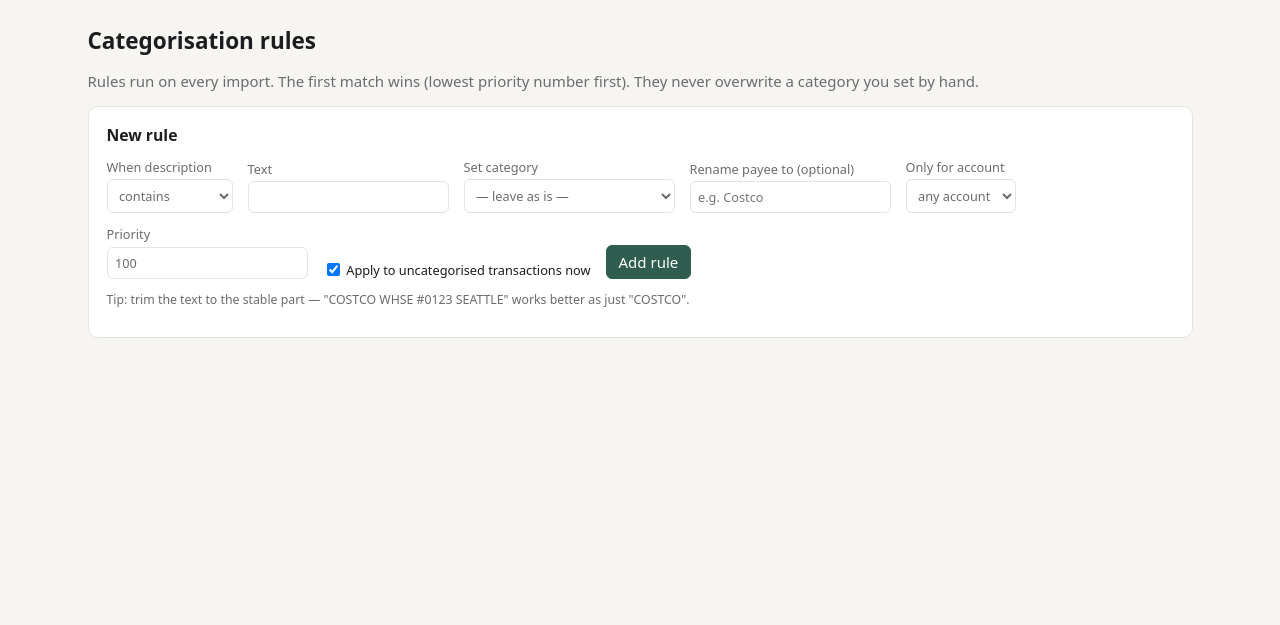
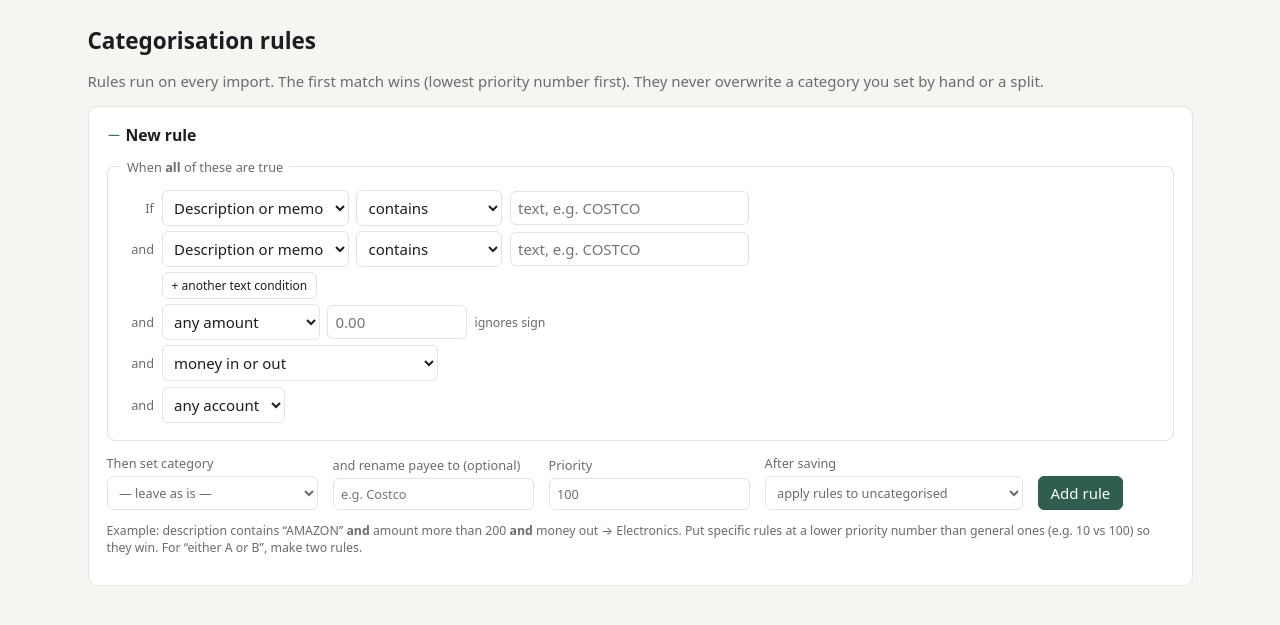
Before and after one commit to prasadchawak/PersonalFinanceInsights, a FastAPI app: page /rules in a window 1280 px wide. Shown: the part 53-678 px from the top of the page. Run offline with FastAPI, Linux system fonts and the light colour scheme; data comes from the database, SQL or seed files in the repository; data that the repository does not hold is empty.

Commit message:
Delete accounts, sortable transaction columns, multi-condition (AND) rules
- Accounts: permanently delete an account with its transactions, splits, import
  history and account-specific rules; requires typing the account name
- Transactions: sort by date, payee, account, category path or amount (asc/desc),
  preserved across filters and paging
- Rules: any number of text conditions (description/memo, incl. doesn't contain)
  AND amount (=, >, >=, <, <=, between) AND direction AND account; stored in a new
  rule_conditions table; existing rules are migrated automatically
- Tests: 45 passing (also with networking disabled)

Co-Authored-By: Claude Opus 5.5 <noreply@anthropic.com>
Claude-Session: https://claude.ai/code/session_01HDi6eGCguk3rvN8LYVtoAV

```diff
--- a/app/main.py
+++ b/app/main.py
@@ -197,6 +197,27 @@ def edit_account(account_id: int, name: str = Form(...), institution: str = Form
     return RedirectResponse("/accounts?msg=" + quote("Saved."), status_code=303)
 
 
+@app.post("/accounts/{account_id}/delete")
+def delete_account(account_id: int, confirm_name: str = Form("")):
+    """Permanently delete an account with all its transactions, splits, import history and
+    account-specific rules. Requires typing the account's name."""
+    from urllib.parse import quote
+    with conn() as c:
+        acct = c.execute("SELECT name FROM accounts WHERE id = ?", (account_id,)).fetchone()
+        if not acct:
+            raise HTTPException(404)
+        if confirm_name.strip() != acct["name"]:
+            return RedirectResponse("/accounts?error=" + quote(f"Type the account name exactly (“{acct['name']}”) to delete it."),
+                                    status_code=303)
+        n = c.execute("SELECT COUNT(*) FROM transactions WHERE account_id = ?", (account_id,)).fetchone()[0]
+        c.execute("DELETE FROM transactions WHERE account_id = ?", (account_id,))   # splits cascade
+        c.execute("DELETE FROM imports WHERE account_id = ?", (account_id,))
+        c.execute("DELETE FROM rules WHERE account_id = ?", (account_id,))          # conditions cascade
+        c.execute("DELETE FROM accounts WHERE id = ?", (account_id,))
+    return RedirectResponse("/accounts?msg=" + quote(f"Deleted “{acct['name']}” and its {n} transaction{'s' if n != 1 else ''}."),
+                            status_code=303)
+
+
 @app.post("/accounts/{account_id}/opening")
 def set_opening(account_id: int, opening_balance: str = Form(...)):
     from .normalize import parse_amount_cents
@@ -372,27 +393,47 @@ def _tx_filters(conn_, account, category, month, q, start=None, end=None):
     return (" WHERE " + " AND ".join(where)) if where else "", args
 
 
+# Sortable columns: SQL (direction filled in) and the natural first direction when you click a header.
+_CAT_PATH = ("CASE WHEN EXISTS (SELECT 1 FROM splits s WHERE s.transaction_id = t.id) THEN '~split' "
+             "ELSE COALESCE(c3.name || '/' || c2.name || '/' || c1.name, c2.name || '/' || c1.name, c1.name, '~~') END")
+SORTS = {
+    "date": ("t.posted_date {d}", "desc"),
+    "payee": ("t.payee COLLATE NOCASE {d}, t.posted_date DESC", "asc"),
+    "account": ("a.name COLLATE NOCASE {d}, t.posted_date DESC", "asc"),
+    "category": (_CAT_PATH + " COLLATE NOCASE {d}, t.posted_date DESC", "asc"),
+    "amount": ("t.amount_cents {d}", "asc"),   # asc = biggest spending first
+}
+
+
 @app.get("/transactions", response_class=HTMLResponse)
 def transactions(request: Request, account: str | None = None, category: str | None = None,
                  month: str | None = None, q: str | None = None, start: str | None = None,
-                 end: str | None = None, page: str | None = None, updated: str | None = None):
+                 end: str | None = None, page: str | None = None, updated: str | None = None,
+                 sort: str = "date", dir: str | None = None):
     page = max(_int(page) or 1, 1)
+    sort = sort if sort in SORTS else "date"
+    dir = dir if dir in ("asc", "desc") else SORTS[sort][1]
     with conn() as c:
         tree = cats.load(c)
         where, args = _tx_filters(c, account, category, month, q, start, end)
         total, total_cents = c.execute(
             f"SELECT COUNT(*), COALESCE(SUM(t.amount_cents),0) FROM transactions t{where}", args).fetchone()
+        order = SORTS[sort][0].format(d=dir.upper())
         txns = c.execute(f"""SELECT t.*, a.name AS account_name
-                             FROM transactions t JOIN accounts a ON a.id = t.account_id{where}
-                             ORDER BY t.posted_date DESC, t.id DESC LIMIT ? OFFSET ?""",
+                             FROM transactions t JOIN accounts a ON a.id = t.account_id
+                             LEFT JOIN categories c1 ON c1.id = t.category_id
+                             LEFT JOIN categories c2 ON c2.id = c1.parent_id
+                             LEFT JOIN categories c3 ON c3.id = c2.parent_id{where}
+                             ORDER BY {order}, t.id {dir.upper()} LIMIT ? OFFSET ?""",
                          (*args, PAGE_SIZE, (page - 1) * PAGE_SIZE)).fetchall()
         accounts = c.execute("SELECT id, name FROM accounts ORDER BY name").fetchall()
         split_map = splits.for_transactions(c, [t["id"] for t in txns])
     f = {"account": _int(account), "category": category or "", "month": month or "", "q": q or "",
-         "start": start or "", "end": end or ""}
+         "start": start or "", "end": end or "", "sort": sort, "dir": dir}
     return render(request, "transactions.html", txns=txns, accounts=accounts, cat_list=tree.ordered(),
                   tree=tree, f=f, total=total, total_cents=total_cents, page=page,
-                  pages=max(1, -(-total // PAGE_SIZE)), updated=_int(updated), split_map=split_map)
+                  pages=max(1, -(-total // PAGE_SIZE)), updated=_int(updated), split_map=split_map,
+                  sort_defaults={k: v[1] for k, v in SORTS.items()})
 
 
 @app.post("/transactions/bulk")
@@ -687,55 +728,71 @@ def reports_page(request: Request, report: str = "spending", period: str = "6m",
 
 @app.get("/rules", response_class=HTMLResponse)
 def rules_page(request: Request, pattern: str = "", category_id: str | None = None, applied: str | None = None,
-               saved: str | None = None, error: str | None = None):
+               saved: str | None = None, error: str | None = None, edit: str | None = None):
     with conn() as c:
         tree = cats.load(c)
-        rules = c.execute("""SELECT r.*, a.name AS account_name FROM rules r
-                             LEFT JOIN accounts a ON a.id = r.account_id
-                             ORDER BY r.priority, r.id""").fetchall()
+        rules = rules_mod.load(c)
+        names = dict(c.execute("SELECT id, name FROM accounts").fetchall())
         accounts = c.execute("SELECT id, name FROM accounts ORDER BY name").fetchall()
-        c_rules = rules_mod.match_counts(c)
+        matches = rules_mod.match_counts(c)
+    for r in rules:
+        r["account_name"] = names.get(r["account_id"])
+        r["summary"] = [rules_mod.describe(x) for x in r["conds"]]
+        r["text_conds"] = [x for x in r["conds"] if x["field"] in rules_mod.TEXT_FIELDS]
+        r["amount_cond"] = next((x for x in r["conds"] if x["field"] == "amount"), None)
+        r["direction"] = next((x["value"] for x in r["conds"] if x["field"] == "direction"), "")
     return render(request, "rules.html", rules=rules, cat_list=tree.ordered(), tree=tree, accounts=accounts,
                   prefill={"pattern": pattern, "category_id": _int(category_id)}, applied=_int(applied),
-                  saved=saved, error=error, matches=c_rules)
+                  saved=saved, error=error, matches=matches, edit=_int(edit),
+                  text_fields=[(k, rules_mod.FIELD_LABELS[k]) for k in rules_mod.TEXT_FIELDS],
+                  text_ops=rules_mod.TEXT_OPS, amount_ops=rules_mod.AMOUNT_OPS)
+
+
+def _conds_from_form(form) -> list[dict]:
+    """Text rows (t_field/t_op/t_value, repeatable) + one amount test + one direction test, all ANDed."""
+    from .normalize import parse_amount_cents
+    conds = []
+    if form.get("pattern"):  # older single-condition form fields
+        conds.append({"field": "text", "op": form.get("match_type") or "contains", "value": form.get("pattern")})
+    for f, op, v in zip(form.getlist("t_field"), form.getlist("t_op"), form.getlist("t_value")):
+        conds.append({"field": f, "op": op, "value": v})
+    a_op, a_v, a_v2 = form.get("amount_op") or "", (form.get("amount_v") or "").strip(), (form.get("amount_v2") or "").strip()
+    if a_op and a_v:
+        try:
+            v1 = parse_amount_cents(a_v)
+            v2 = parse_amount_cents(a_v2) if a_v2 else None
+        except ValueError:
+            raise rules_mod.RuleError("Amounts must be numbers, e.g. 100 or 49.99.")
+        conds.append({"field": "amount", "op": a_op, "value": v1, "value2": v2})
+    if form.get("direction") in ("in", "out"):
+        conds.append({"field": "direction", "op": "is", "value": form.get("direction")})
+    return conds
+
+
+async def _save_rule(request: Request, rule_id: int | None):
+    from urllib.parse import quote
+    form = await request.form()
+    try:
+        with conn() as c:
+            rules_mod.save(c, rule_id, _conds_from_form(form), _int(form.get("category_id")),
+                           (form.get("rename_to") or "").strip() or None, _int(form.get("account_id")),
+                           _int(form.get("priority")) or 100)
+            reapply = form.get("reapply") or ("uncategorized" if form.get("apply_now") else "")
+            n = rules_mod.apply_all(c, only_uncategorized=(reapply != "all")) if reapply else None
+    except rules_mod.RuleError as e:
+        back_to = f"/rules?error={quote(str(e))}" + (f"&edit={rule_id}" if rule_id else "")
+        return RedirectResponse(back_to, status_code=303)
+    return RedirectResponse(f"/rules?applied={n}" if n is not None else "/rules?saved=1", status_code=303)
 
 
 @app.post("/rules")
-def create_rule(match_type: str = Form("contains"), pattern: str = Form(...), category_id: str = Form(""),
-                rename_to: str = Form(""), account_id: str = Form(""), priority: str = Form("100"),
-                apply_now: str = Form(None)):
-    if match_type not in ("contains", "starts_with", "equals", "regex"):
-        raise HTTPException(400)
-    if not _int(category_id) and not rename_to.strip():
-        raise HTTPException(400, "A rule needs a category or a rename")
-    with conn() as c:
-        c.execute("INSERT INTO rules(priority, match_type, pattern, account_id, category_id, rename_to)"
-                  " VALUES (?,?,?,?,?,?)",
-                  (_int(priority) or 100, match_type, pattern.strip(), _int(account_id), _int(category_id),
-                   rename_to.strip() or None))
-        n = rules_mod.apply_all(c) if apply_now else None
-    return RedirectResponse(f"/rules?applied={n}" if n is not None else "/rules", status_code=303)
+async def create_rule(request: Request):
+    return await _save_rule(request, None)
 
 
 @app.post("/rules/{rule_id}")
-def update_rule(rule_id: int, match_type: str = Form("contains"), pattern: str = Form(...),
-                category_id: str = Form(""), rename_to: str = Form(""), account_id: str = Form(""),
-                priority: str = Form("100"), reapply: str = Form(None)):
-    if match_type not in ("contains", "starts_with", "equals", "regex"):
-        raise HTTPException(400)
-    if not _int(category_id) and not rename_to.strip():
-        raise HTTPException(400, "A rule needs a category or a rename")
-    if match_type == "regex":
-        try:
-            re.compile(pattern)
-        except re.error:
-            return RedirectResponse("/rules?error=That+regex+isn%27t+valid", status_code=303)
-    with conn() as c:
-        c.execute("UPDATE rules SET match_type=?, pattern=?, category_id=?, rename_to=?, account_id=?, priority=?"
-                  " WHERE id=?", (match_type, pattern.strip(), _int(category_id), rename_to.strip() or None,
-                                  _int(account_id), _int(priority) or 100, rule_id))
-        n = rules_mod.apply_all(c, only_uncategorized=(reapply != "all")) if reapply else None
-    return RedirectResponse(f"/rules?applied={n}" if n is not None else "/rules?saved=1", status_code=303)
+async def update_rule(request: Request, rule_id: int):
+    return await _save_rule(request, rule_id)
 
 
 @app.post("/rules/{rule_id}/delete")
--- a/app/services.py
+++ b/app/services.py
@@ -33,7 +33,7 @@ def store(conn: sqlite3.Connection, account_id: int, filename: str, file_hash: s
     for t in txns:
         payee = clean_payee(t.payee_raw)
         category_id = None
-        r = rules_mod.first_match(rules, account_id, t.payee_raw, t.memo)
+        r = rules_mod.first_match(rules, account_id, t.payee_raw, t.memo, t.amount_cents)
         if r:
             category_id = r["category_id"]
             payee = r["rename_to"] or payee
--- a/app/static/app.js
+++ b/app/static/app.js
@@ -55,3 +55,21 @@ document.addEventListener("submit", (e) => {
   });
   recalc();
 })();
+
+// Rule editor: add text-condition rows; show the second amount box only for "between".
+document.addEventListener("click", (e) => {
+  const btn = e.target.closest && e.target.closest(".addcond");
+  if (!btn) return;
+  const rows = btn.parentElement.querySelector(".condrows");
+  const last = rows.lastElementChild.cloneNode(true);
+  last.querySelector("input").value = "";
+  last.querySelector(".and").textContent = "and";
+  rows.appendChild(last);
+  last.querySelector("input").focus();
+});
+document.addEventListener("change", (e) => {
+  if (e.target.classList && e.target.classList.contains("amountop")) {
+    const v2 = e.target.parentElement.querySelector(".v2");
+    if (v2) v2.classList.toggle("hidden", e.target.value !== "between");
+  }
+});
--- a/app/static/style.css
+++ b/app/static/style.css
@@ -162,3 +162,30 @@ details.ruleedit[open] form { position: absolute; right: 1.5rem; z-index: 4; wid
   border: 1px solid var(--line); border-radius: 10px; padding: 1rem; box-shadow: 0 8px 28px rgba(0,0,0,.12); }
 table.rules td { vertical-align: middle; }
 .brand span { color: var(--accent); }
+
+/* ---------- multi-condition rules */
+fieldset.conds { border: 1px solid var(--line); border-radius: 8px; padding: .6rem .9rem .8rem; margin: 0 0 .9rem; }
+fieldset.conds legend { padding: 0 .4rem; color: var(--muted); font-size: .85rem; }
+.condrow { display: flex; gap: .5rem; align-items: center; flex-wrap: wrap; margin: .35rem 0; }
+.condrow .and { width: 2.2rem; text-align: right; color: var(--muted); font-size: .85rem; }
+.condrow input[name=t_value] { min-width: 220px; }
+.btn.small { font-size: .8rem; padding: .25rem .6rem; margin-left: 2.7rem; }
+b.and { font-size: .7rem; color: var(--muted); letter-spacing: .04em; }
+span.cond { white-space: nowrap; }
+details.newrule > summary { list-style: none; cursor: pointer; }
+details.newrule > summary h2 { display: inline; }
+details.newrule > summary::before { content: "＋ "; color: var(--accent); }
+details.newrule[open] > summary::before { content: "－ "; }
+details.newrule[open] > summary { margin-bottom: .8rem; }
+details.ruleedit[open] form { width: min(860px, 94vw); }
+
+/* ---------- sortable headers */
+th a.sort { color: var(--muted); }
+th a.sort:hover { color: var(--ink); text-decoration: none; }
+th a.sort.on { color: var(--ink); }
+.dangerzone { border-color: #e7b3ad; }
+@media (prefers-color-scheme: dark) { .dangerzone { border-color: #6b2e28; } }
+.dangerzone > summary { list-style: none; cursor: pointer; color: var(--neg); }
+.dangerzone > summary h2 { display: inline; }
+.delrow { margin: .5rem 0; }
+.delname { min-width: 15rem; }
--- a/app/templates/rules.html
+++ b/app/templates/rules.html
@@ -1,35 +1,75 @@
 {% extends "base.html" %}
 {% from "_macros.html" import cat_options %}
 {% block title %}Rules{% endblock %}
+
+{% macro rule_form(r=None) %}
+  {% set tconds = r.text_conds if r else ([{'field': 'text', 'op': 'contains', 'value': prefill.pattern}] if prefill.pattern else []) %}
+  <fieldset class="conds">
+    <legend>When <b>all</b> of these are true</legend>
+    <div class="condrows">
+      {% for i in range([tconds|length + 1, 2]|max) %}{% set c = tconds[i] if i < tconds|length else none %}
+      <div class="condrow">
+        <span class="and">{{ 'If' if loop.first else 'and' }}</span>
+        <select name="t_field">{% for k, label in text_fields %}<option value="{{ k }}" {{ 'selected' if c and c.field == k }}>{{ label }}</option>{% endfor %}</select>
+        <select name="t_op">{% for k, label in text_ops.items() %}<option value="{{ k }}" {{ 'selected' if c and c.op == k }}>{{ label }}</option>{% endfor %}</select>
+        <input name="t_value" value="{{ c.value if c }}" placeholder="text, e.g. COSTCO">
+      </div>
+      {% endfor %}
+    </div>
+    <button type="button" class="btn small addcond">+ another text condition</button>
+    {% set ac = r.amount_cond if r else none %}
+    <div class="condrow">
+      <span class="and">and</span>
+      <select name="amount_op" class="amountop">
+        <option value="">any amount</option>
+        {% for k, label in amount_ops.items() %}<option value="{{ k }}" {{ 'selected' if ac and ac.op == k }}>amount {{ label }}</option>{% endfor %}
+      </select>
+      <input name="amount_v" size="9" inputmode="decimal" placeholder="0.00" value="{{ '%.2f'|format(ac.value|int / 100) if ac }}">
+      <span class="v2 {{ 'hidden' if not (ac and ac.op == 'between') }}">and <input name="amount_v2" size="9" inputmode="decimal" placeholder="0.00"
+            value="{{ '%.2f'|format(ac.value2|int / 100) if ac and ac.value2 }}"></span>
+      <small class="muted">ignores sign</small>
+    </div>
+    <div class="condrow">
+      <span class="and">and</span>
+      <select name="direction">
+        <option value="">money in or out</option>
+        <option value="out" {{ 'selected' if r and r.direction == 'out' }}>money out (purchases, payments)</option>
+        <option value="in" {{ 'selected' if r and r.direction == 'in' }}>money in (deposits, refunds)</option>
+      </select>
+    </div>
+    <div class="condrow">
+      <span class="and">and</span>
+      <select name="account_id"><option value="">any account</option>
+        {% for a in accounts %}<option value="{{ a.id }}" {{ 'selected' if r and a.id == r.account_id }}>account is {{ a.name }}</option>{% endfor %}</select>
+    </div>
+  </fieldset>
+  <div class="formgrid">
+    <label>Then set category
+      <select name="category_id"><option value="">— leave as is —</option>{{ cat_options(cat_list, r.category_id if r else prefill.category_id) }}</select></label>
+    <label>and rename payee to (optional) <input name="rename_to" value="{{ r.rename_to or '' if r }}" placeholder="e.g. Costco"></label>
+    <label>Priority <input type="number" name="priority" value="{{ r.priority if r else 100 }}" size="5"></label>
+    <label>After saving
+      <select name="reapply">
+        <option value="" {{ 'selected' if r }}>don't change existing transactions</option>
+        <option value="uncategorized" {{ 'selected' if not r }}>apply rules to uncategorised</option>
+        <option value="all">re-apply rules to all (except hand-set)</option></select></label>
+    <button class="btn primary">{{ 'Save rule' if r else 'Add rule' }}</button>
+  </div>
+{% endmacro %}
+
 {% block content %}
 <h1>Categorisation rules</h1>
-<p class="muted">Rules run on every import. The first match wins (lowest priority number first). They never overwrite a category you set by hand.</p>
+<p class="muted">Rules run on every import. The first match wins (lowest priority number first). They never overwrite a category you set by hand or a split.</p>
 {% if applied is not none %}<p class="notice">Rules updated {{ applied }} transaction{{ 's' if applied != 1 }}.</p>{% endif %}
-{% if saved %}<p class="notice">Rule saved. Use “re-run” below if you want it applied to existing transactions.</p>{% endif %}
+{% if saved %}<p class="notice">Rule saved.</p>{% endif %}
 {% if error %}<p class="error notice-err">{{ error }}</p>{% endif %}
 
-<section class="card">
-  <h2>New rule</h2>
-  <form method="post" action="/rules" class="formgrid">
-    <label>When description
-      <select name="match_type">
-        <option value="contains">contains</option><option value="starts_with">starts with</option>
-        <option value="equals">equals</option><option value="regex">matches regex</option>
-      </select></label>
-    <label>Text <input name="pattern" required value="{{ prefill.pattern }}"></label>
-    <label>Set category
-      <select name="category_id"><option value="">— leave as is —</option>
-        {{ cat_options(cat_list, prefill.category_id) }}</select></label>
-    <label>Rename payee to (optional) <input name="rename_to" placeholder="e.g. Costco"></label>
-    <label>Only for account
-      <select name="account_id"><option value="">any account</option>
-        {% for a in accounts %}<option value="{{ a.id }}">{{ a.name }}</option>{% endfor %}</select></label>
-    <label>Priority <input type="number" name="priority" value="100"></label>
-    <label class="check"><input type="checkbox" name="apply_now" checked> Apply to uncategorised transactions now</label>
-    <button class="btn primary">Add rule</button>
-  </form>
-  <p class="muted small">Tip: trim the text to the stable part — "COSTCO WHSE #0123 SEATTLE" works better as just "COSTCO".</p>
-</section>
+<details class="card newrule" {{ 'open' if prefill.pattern or not rules or (error and not edit) }}>
+  <summary><h2>New rule</h2></summary>
+  <form method="post" action="/rules">{{ rule_form() }}</form>
+  <p class="muted small">Example: description contains “AMAZON” <b>and</b> amount more than 200 <b>and</b> money out → Electronics.
+    Put specific rules at a lower priority number than general ones (e.g. 10 vs 100) so they win. For “either A or B”, make two rules.</p>
+</details>
 
 {% if rules %}
 <section class="card">
@@ -38,33 +78,16 @@
       <select name="scope"><option value="uncategorized">uncategorised only</option><option value="all">all (except hand-set)</option></select>
       <button class="btn">Re-run rules</button></form></div>
   <table class="rules">
-    <thead><tr><th>#</th><th>When</th><th>Then</th><th>Account</th><th class="num" title="Transactions this rule currently wins">Matches</th><th></th></tr></thead>
+    <thead><tr><th>#</th><th>When</th><th>Then</th><th class="num" title="Transactions this rule currently wins">Matches</th><th></th></tr></thead>
     {% for r in rules %}
     <tr><td>{{ r.priority }}</td>
-        <td>{{ r.match_type.replace('_',' ') }} <code>{{ r.pattern }}</code></td>
-        <td>{% if r.category_id in tree.by_id %}→ {{ tree.by_id[r.category_id].path }}{% endif %}{% if r.rename_to %} · rename “{{ r.rename_to }}”{% endif %}</td>
-        <td class="small">{{ r.account_name or 'any' }}</td>
+        <td>{% for s in r.summary %}{% if not loop.first %} <b class="and">AND</b> {% endif %}<span class="cond">{{ s }}</span>{% endfor %}
+            {% if r.account_name %} <b class="and">AND</b> <span class="cond">account is {{ r.account_name }}</span>{% endif %}</td>
+        <td>{% if r.category_id in tree.by_id %}→ {{ tree.by_id[r.category_id].path }}{% endif %}{% if r.rename_to %}<br><small class="muted">rename “{{ r.rename_to }}”</small>{% endif %}</td>
         <td class="num {{ 'muted' if not matches.get(r.id) }}">{{ matches.get(r.id, 0) }}</td>
         <td class="nowrap">
-          <details class="ruleedit"><summary class="btn">Edit</summary>
-            <form method="post" action="/rules/{{ r.id }}" class="formgrid">
-              <label>When description
-                <select name="match_type">{% for v, l in [('contains','contains'),('starts_with','starts with'),('equals','equals'),('regex','matches regex')] %}
-                  <option value="{{ v }}" {{ 'selected' if r.match_type == v }}>{{ l }}</option>{% endfor %}</select></label>
-              <label>Text <input name="pattern" value="{{ r.pattern }}" required></label>
-              <label>Set category
-                <select name="category_id"><option value="">— leave as is —</option>{{ cat_options(cat_list, r.category_id) }}</select></label>
-              <label>Rename payee to <input name="rename_to" value="{{ r.rename_to or '' }}"></label>
-              <label>Only for account
-                <select name="account_id"><option value="">any account</option>
-                  {% for a in accounts %}<option value="{{ a.id }}" {{ 'selected' if a.id == r.account_id }}>{{ a.name }}</option>{% endfor %}</select></label>
-              <label>Priority <input type="number" name="priority" value="{{ r.priority }}"></label>
-              <label>After saving
-                <select name="reapply"><option value="">don't change existing transactions</option>
-                  <option value="uncategorized">apply rules to uncategorised</option>
-                  <option value="all">re-apply rules to all (except hand-set)</option></select></label>
-              <button class="btn primary">Save rule</button>
-            </form>
+          <details class="ruleedit" {{ 'open' if edit == r.id }}><summary class="btn">Edit</summary>
+            <form method="post" action="/rules/{{ r.id }}">{{ rule_form(r) }}</form>
           </details>
           <form method="post" action="/rules/{{ r.id }}/delete" class="inline confirm" data-confirm="Delete this rule? Transactions it already categorised keep their category."><button class="btn danger">Delete</button></form>
         </td></tr>
```
Also changed, not shown: app/db.py (+15 -0 lines), app/rules.py (+136 -17 lines), app/templates/accounts.html (+15 -0 lines), app/templates/transactions.html (+8 -1 lines), tests/test_phase1d.py (added, +142 -0 lines), README.md.
